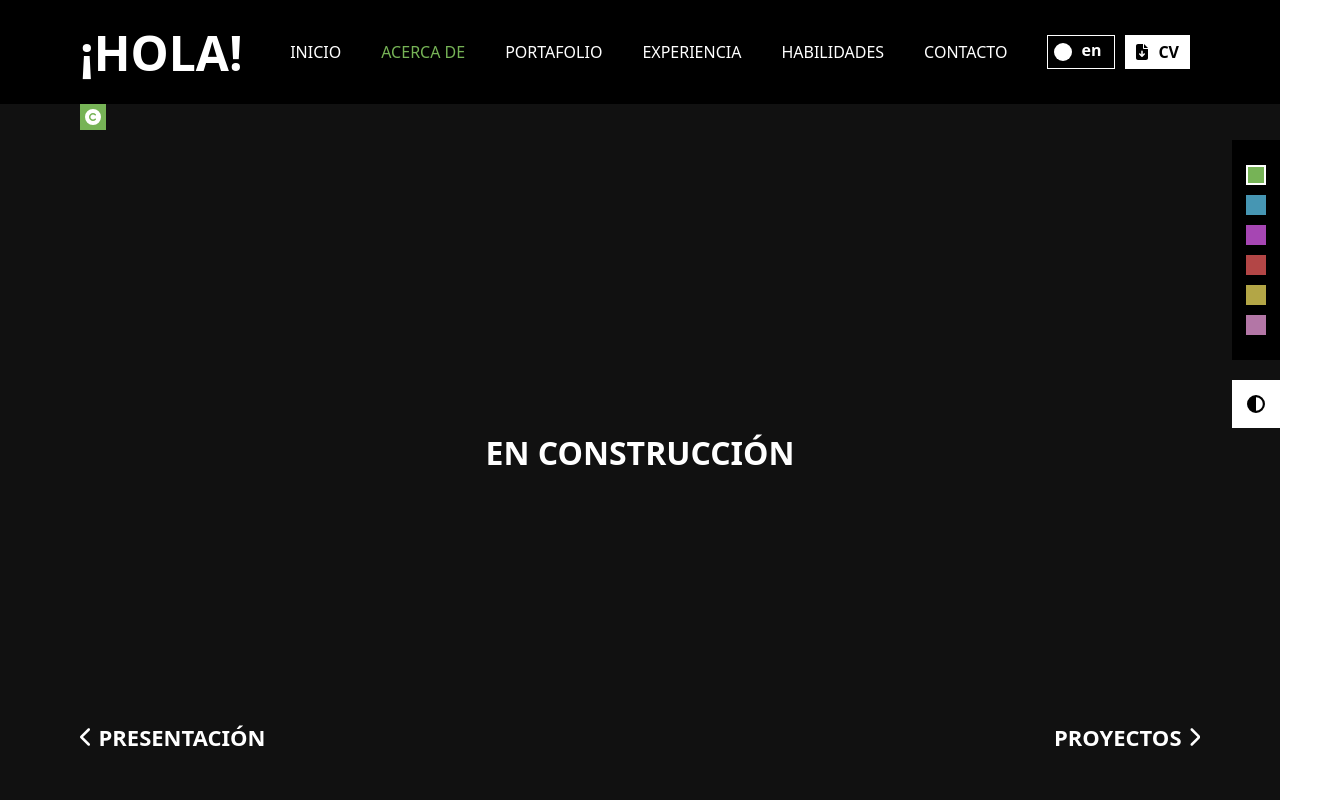
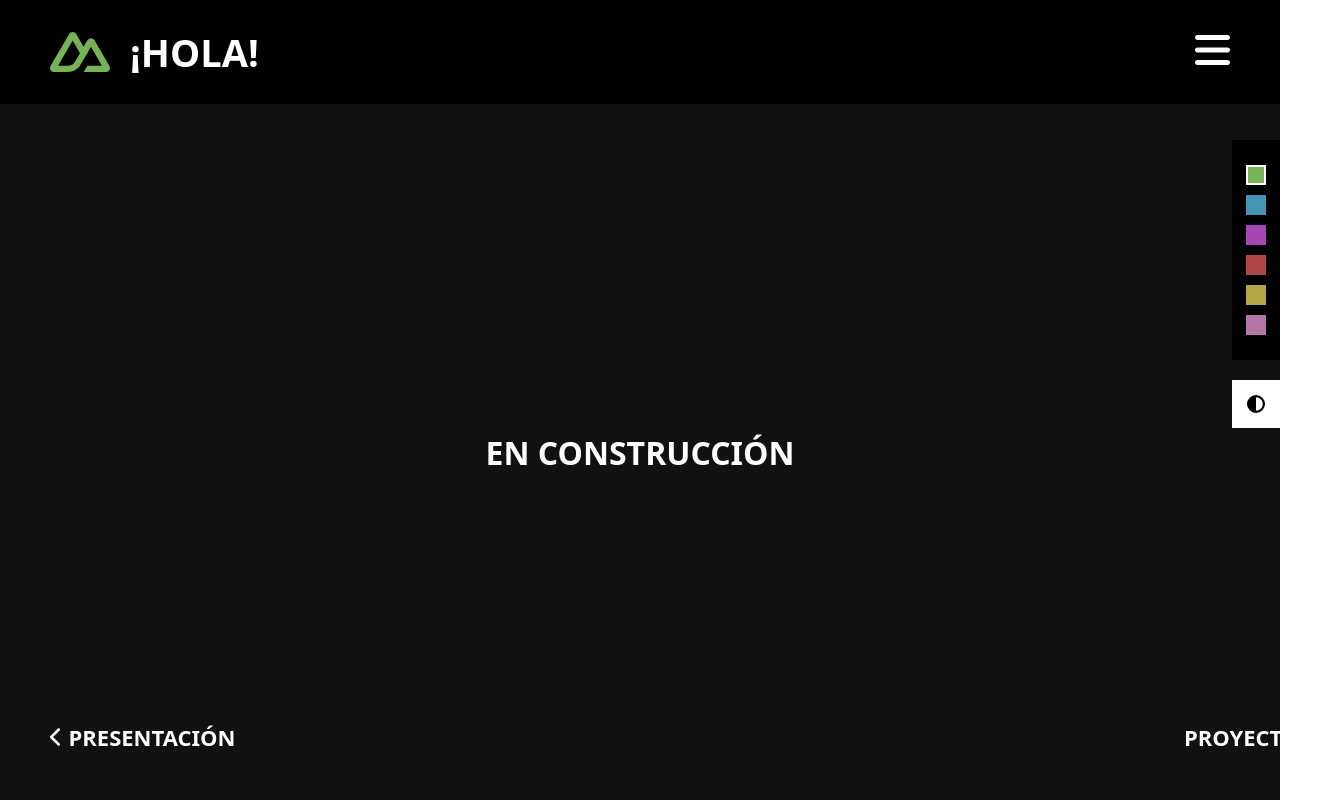
Before and after one commit to tonomolla6/portfolio, a Nuxt app: page /about in a window 1280 px wide. Shown: the whole page, 1330 px wide, since content can reach past the window. Built offline with nearby package versions, Linux system fonts and the light colour scheme.

Commit message:
Add new logo

```diff
--- a/app.vue
+++ b/app.vue
@@ -42,11 +42,11 @@ body {
 }
 
 .limit {
-  max-width: 1120px;
+  max-width: 1300px;
   margin: auto;
 }
 
-@media (max-width: 1200px) {
+@media (max-width: 1400px) {
   .limit {
     margin-left: 50px;
     margin-right: 50px;
--- a/components/Navbar.vue
+++ b/components/Navbar.vue
@@ -3,7 +3,10 @@
     .limit.navbar-content
         CopyRight.copyright
         .block-1
-            p.hello {{ $t('hello') }}
+            .logo
+                svg(width="60" height="60" viewBox="0 0 900 900" xmlns="http://www.w3.org/2000/svg")
+                    path(:fill="themeColorPrimary" d="M504.908 750H839.476C850.103 750.001 860.542 747.229 869.745 741.963C878.948 736.696 886.589 729.121 891.9 719.999C897.211 710.876 900.005 700.529 900 689.997C899.995 679.465 897.193 669.12 891.873 660.002L667.187 274.289C661.876 265.169 654.237 257.595 645.036 252.329C635.835 247.064 625.398 244.291 614.773 244.291C604.149 244.291 593.711 247.064 584.511 252.329C575.31 257.595 567.67 265.169 562.36 274.289L504.908 372.979L392.581 179.993C387.266 170.874 379.623 163.301 370.42 158.036C361.216 152.772 350.777 150 340.151 150C329.525 150 319.086 152.772 309.883 158.036C300.679 163.301 293.036 170.874 287.721 179.993L8.12649 660.002C2.80743 669.12 0.00462935 679.465 5.72978e-06 689.997C-0.00461789 700.529 2.78909 710.876 8.10015 719.999C13.4112 729.121 21.0523 736.696 30.255 741.963C39.4576 747.229 49.8973 750.001 60.524 750H270.538C353.748 750 415.112 713.775 457.336 643.101L559.849 467.145L614.757 372.979L779.547 655.834H559.849L504.908 750ZM267.114 655.737L120.551 655.704L340.249 278.586L449.87 467.145L376.474 593.175C348.433 639.03 316.577 655.737 267.114 655.737Z")
+                p.hello {{ $t('hello') }}
             .hamburger.cursor-hover(@click="toggleMenu")
                 svg(xmlns="http://www.w3.org/2000/svg" height="40px" viewBox="0 0 448 512")
                     path(:fill="themeColorSecondary" d="M0 96C0 78.3 14.3 64 32 64H416c17.7 0 32 14.3 32 32s-14.3 32-32 32H32C14.3 128 0 113.7 0 96zM0 256c0-17.7 14.3-32 32-32H416c17.7 0 32 14.3 32 32s-14.3 32-32 32H32c-17.7 0-32-14.3-32-32zM448 416c0 17.7-14.3 32-32 32H32c-17.7 0-32-14.3-32-32s14.3-32 32-32H416c17.7 0 32 14.3 32 32z")
@@ -30,7 +33,7 @@
 import { useTheme } from '~/store/theme';
 
 const menuActive = ref(false);
-const { themeColorSecondary } = useTheme();
+const { themeColorSecondary, themeColorPrimary } = useTheme();
 const wind = computed(() => window);
 
 const toggleMenu = () => {
@@ -74,10 +77,11 @@ const handleLinkClick = () => {
 }
 
 p.hello {
-    font-size: 48px;
+    font-size: 38px;
     margin: 0px;
     text-transform: uppercase;
     font-weight: bold;
+    margin-left: 20px;
 }
 
 .block-2 {
@@ -166,7 +170,7 @@ p.hello {
 .block-2.active .close-button {
     position: absolute;
     top: 25px;
-    right: 35px;
+    right: 50px;
     cursor: pointer;
 }
 
@@ -186,13 +190,19 @@ p.hello {
     margin-left: 10px;
 }
 
+.logo {
+    display: flex;
+    justify-content: center;
+    align-items: center;
+}
+
 @keyframes fadeIn {
   to {
     opacity: 1;
   }
 }
 
-@media (max-width: 1200px) {
+@media (max-width: 1300px) {
     .p.hello {
         display: none;
     }
@@ -229,7 +239,7 @@ p.hello {
     }
 }
 
-@media (min-width: 1200px) {
+@media (min-width: 1300px) {
   .hamburger {
     display: none;
   }
--- a/components/TextWritter.vue
+++ b/components/TextWritter.vue
@@ -112,10 +112,6 @@ watch(texts, () => {
 }
 
 @media (max-width: 800px) {
-    .home-content {
-        flex-direction: column;
-    }
-
     .writter h1 {
         font-size: 35px;
         margin-bottom: 20px;
--- a/pages/index.vue
+++ b/pages/index.vue
@@ -51,7 +51,9 @@ Stars
 
     .home-content {
         justify-content: right;
+        flex-direction: column;
     }
+
 }
 
 @media (max-width: 640px) {
```
Also changed, not shown: 1 other file (tests, documents, lock files or other folders).
